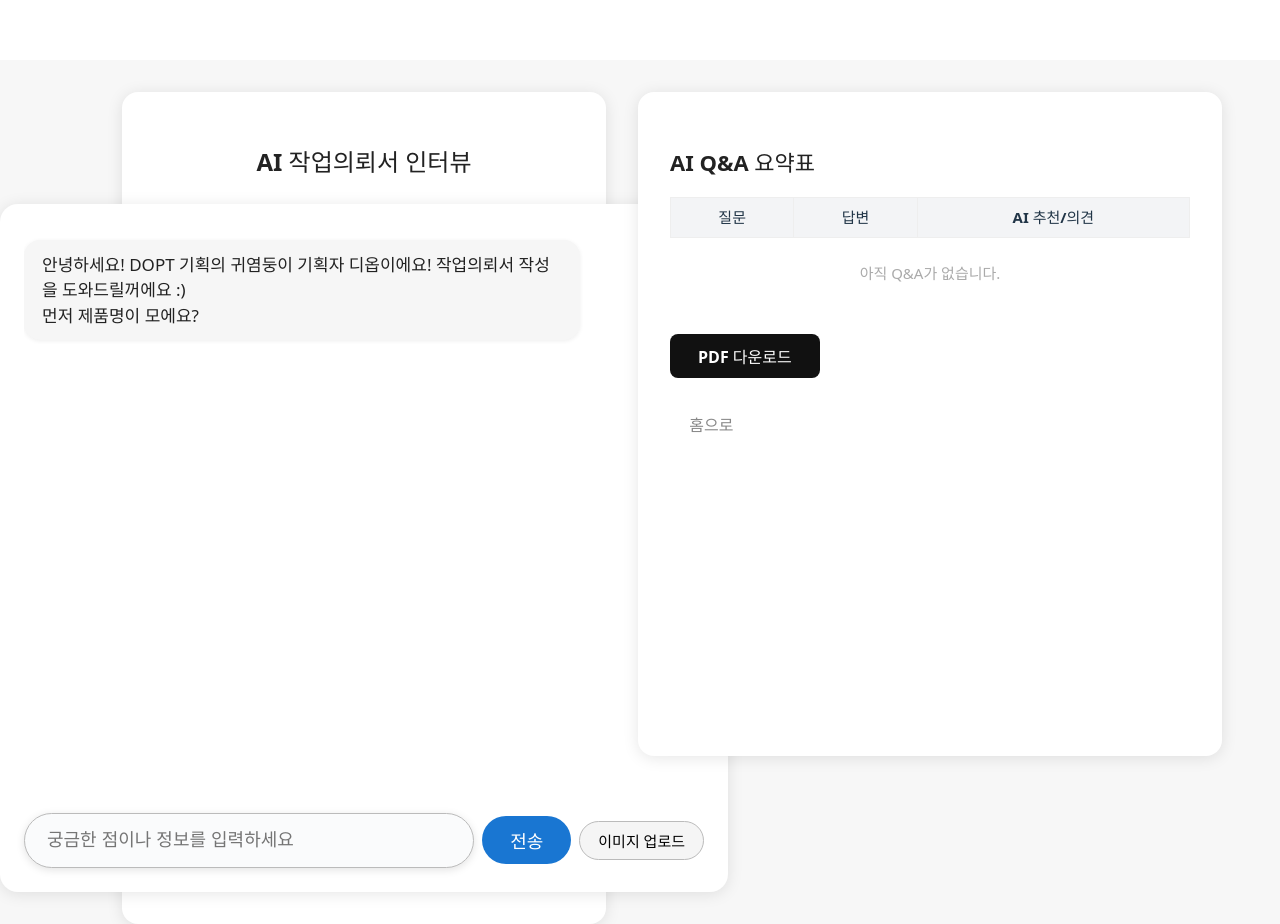
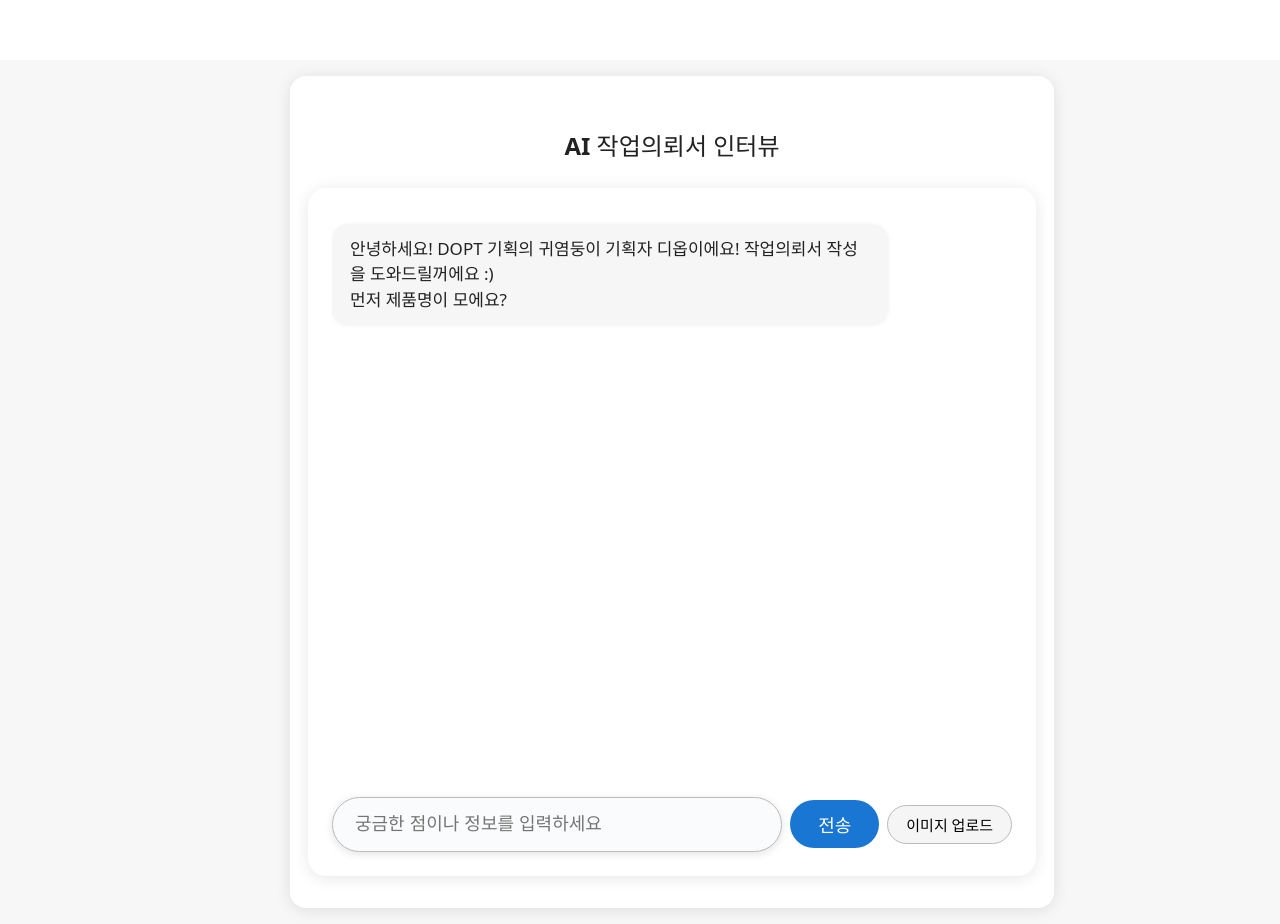
Before and after one commit to doptplanning/my-planner-tool, a React (Vite) app: page /ai-interview in a window 1280 px wide. Shown: the top 924 px of the page. Built offline with nearby package versions, Linux system fonts and the light colour scheme.

Commit message:
AIInterviewPage: 오른쪽 Q&A 요약표 및 PDF/홈버튼 완전 제거, 중앙 AIChatBox만 남김

```diff
--- a/src/pages/AIInterviewPage.tsx
+++ b/src/pages/AIInterviewPage.tsx
@@ -38,42 +38,10 @@ const AIInterviewPage: React.FC = () => {
   };
 
   return (
-    <div style={{ width: '100vw', height: '100vh', display: 'flex', alignItems: 'flex-start', justifyContent: 'center', background: '#f7f7f7', padding: 32 }}>
-      {/* 왼쪽: AI 대화창 */}
-      <div style={{ width: 420, minHeight: 600, background: '#fff', borderRadius: 16, boxShadow: '0 2px 16px rgba(0,0,0,0.10)', padding: 32, display: 'flex', flexDirection: 'column', alignItems: 'center', marginRight: 32 }}>
+    <div style={{ width: '100vw', height: '100vh', display: 'flex', alignItems: 'center', justifyContent: 'center', background: '#f7f7f7', padding: 32 }}>
+      <div style={{ width: 700, minHeight: 600, background: '#fff', borderRadius: 16, boxShadow: '0 2px 16px rgba(0,0,0,0.10)', padding: 32, display: 'flex', flexDirection: 'column', alignItems: 'center' }}>
         <h2 style={{ marginBottom: 24, fontWeight: 700, fontSize: 24, color: '#222' }}>AI 작업의뢰서 인터뷰</h2>
-        <AIChatBox onQAListChange={handleQAList} />
-      </div>
-      {/* 오른쪽: Q&A 표 */}
-      <div style={{ width: 520, minHeight: 600, background: '#fff', borderRadius: 16, boxShadow: '0 2px 16px rgba(0,0,0,0.10)', padding: 32, display: 'flex', flexDirection: 'column', alignItems: 'flex-start', position: 'sticky', top: 32 }}>
-        <h3 style={{ fontWeight: 700, fontSize: 22, color: '#222', marginBottom: 18 }}>AI Q&A 요약표</h3>
-        <div style={{ width: '100%', overflowX: 'auto', marginBottom: 18 }}>
-          <table style={{ width: '100%', borderCollapse: 'collapse', fontSize: 15 }}>
-            <thead>
-              <tr style={{ background: '#f3f4f6' }}>
-                <th style={{ padding: 8, border: '1px solid #eee' }}>질문</th>
-                <th style={{ padding: 8, border: '1px solid #eee' }}>답변</th>
-                <th style={{ padding: 8, border: '1px solid #eee' }}>AI 추천/의견</th>
-              </tr>
-            </thead>
-            <tbody>
-              {qaList.length === 0 ? (
-                <tr><td colSpan={3} style={{ textAlign: 'center', color: '#aaa', padding: 24 }}>아직 Q&A가 없습니다.</td></tr>
-              ) : qaList.map((qa, i) => (
-                <tr key={i}>
-                  <td style={{ padding: 8, border: '1px solid #eee', background: '#f9fafb', verticalAlign: 'top' }}>{qa.question}</td>
-                  <td style={{ padding: 8, border: '1px solid #eee', verticalAlign: 'top' }}>{qa.answer}</td>
-                  <td style={{ padding: 8, border: '1px solid #eee', verticalAlign: 'top', color: '#1976d2' }}>{qa.aiComment || '-'}</td>
-                </tr>
-              ))}
-            </tbody>
-          </table>
-        </div>
-        <button onClick={handleDownloadPDF} disabled={loading || qaList.length === 0} style={{ marginTop: 8, padding: '10px 28px', borderRadius: 8, background: '#111', color: '#fff', border: 'none', fontWeight: 600, fontSize: 16, cursor: 'pointer' }}>PDF 다운로드</button>
-        {pdfUrl && (
-          <a href={pdfUrl} download="AI_QA_요약표.pdf" style={{ marginTop: 12, color: '#1976d2', fontSize: 15 }}>PDF 바로 저장</a>
-        )}
-        <button style={{ marginTop: 24, background: 'none', border: 'none', color: '#888', cursor: 'pointer' }} onClick={() => navigate('/')}>홈으로</button>
+        <AIChatBox />
       </div>
     </div>
   );
```
